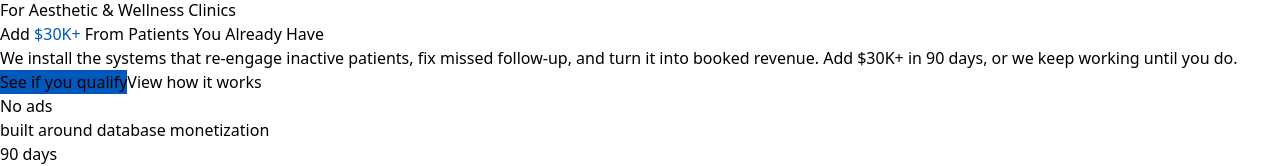
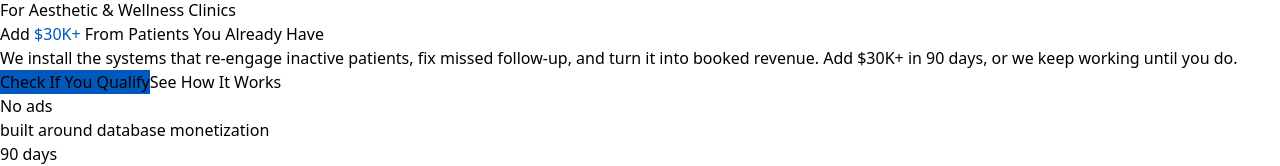
Before and after one commit to alexshue-code/synta-funnel, a React (Vite) app: page / in a window 1280 px wide. Shown: the part 226-392 px from the top of the page. Built offline with nearby package versions, Linux system fonts and the light colour scheme.

Commit message:
Update hero button copy

```diff
--- a/src/App.jsx
+++ b/src/App.jsx
@@ -71,8 +71,8 @@ function HeroSection() {
           We install the systems that re-engage inactive patients, fix missed follow-up, and turn it into booked revenue. Add $30K+ in 90 days, or we keep working until you do.
         </p>
         <div className="mt-8 flex flex-col items-center justify-center gap-3 sm:flex-row">
-          <PrimaryButton>See if you qualify</PrimaryButton>
-          <SecondaryButton>View how it works</SecondaryButton>
+          <PrimaryButton>Check If You Qualify</PrimaryButton>
+          <SecondaryButton>See How It Works</SecondaryButton>
         </div>
         <div className="mx-auto mt-12 grid max-w-4xl gap-4 rounded-[28px] border border-black/6 bg-white/80 p-4 shadow-[0_18px_50px_rgba(0,0,0,0.05)] backdrop-blur md:grid-cols-3 md:p-5">
           <HeroStat value="No ads" label="built around database monetization" />
```
